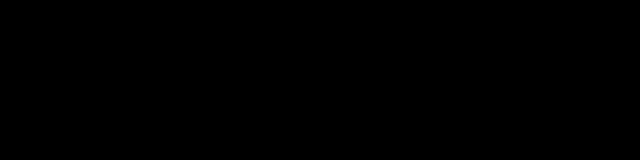
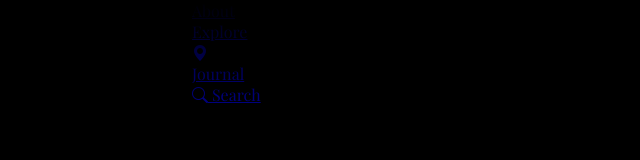
Before and after one commit to ArtPlatosha/The_Great_Outdoors, a plain HTML site: page index.html in a window 1280 px wide. Shown: the whole page, without its empty margins (0-640 px from the left). Drawn offline with nearby package versions, Linux system fonts and the light colour scheme.

Commit message:
commit: 3rd commit
adding header-nav (HTML)

```diff
--- a/index.html
+++ b/index.html
@@ -7,10 +7,25 @@
 	<title>The Greatest Outdoor</title>
 
 	<link rel="stylesheet" href="css/main.css">
+	<link rel="stylesheet" href="https://cdn.jsdelivr.net/npm/bootstrap-icons@1.10.4/font/bootstrap-icons.css">
 </head>
 <body>
 
-	<header></header>
+	<header>
+
+		<nav>
+
+			<ul>
+				<li><a href="#">About</a></li>
+				<li><a href="#">Explore</a></li>
+				<li><a href="#"><i class="bi bi-geo-alt-fill"></i></a></li>
+				<li><a href="#">Journal</a></li>
+				<li><a href="#"> <i class="bi bi-search"></i> Search</a></li>
+			</ul>
+
+		</nav>
+
+	</header>
 
 <script src="js/script.js"></script>
 
```
